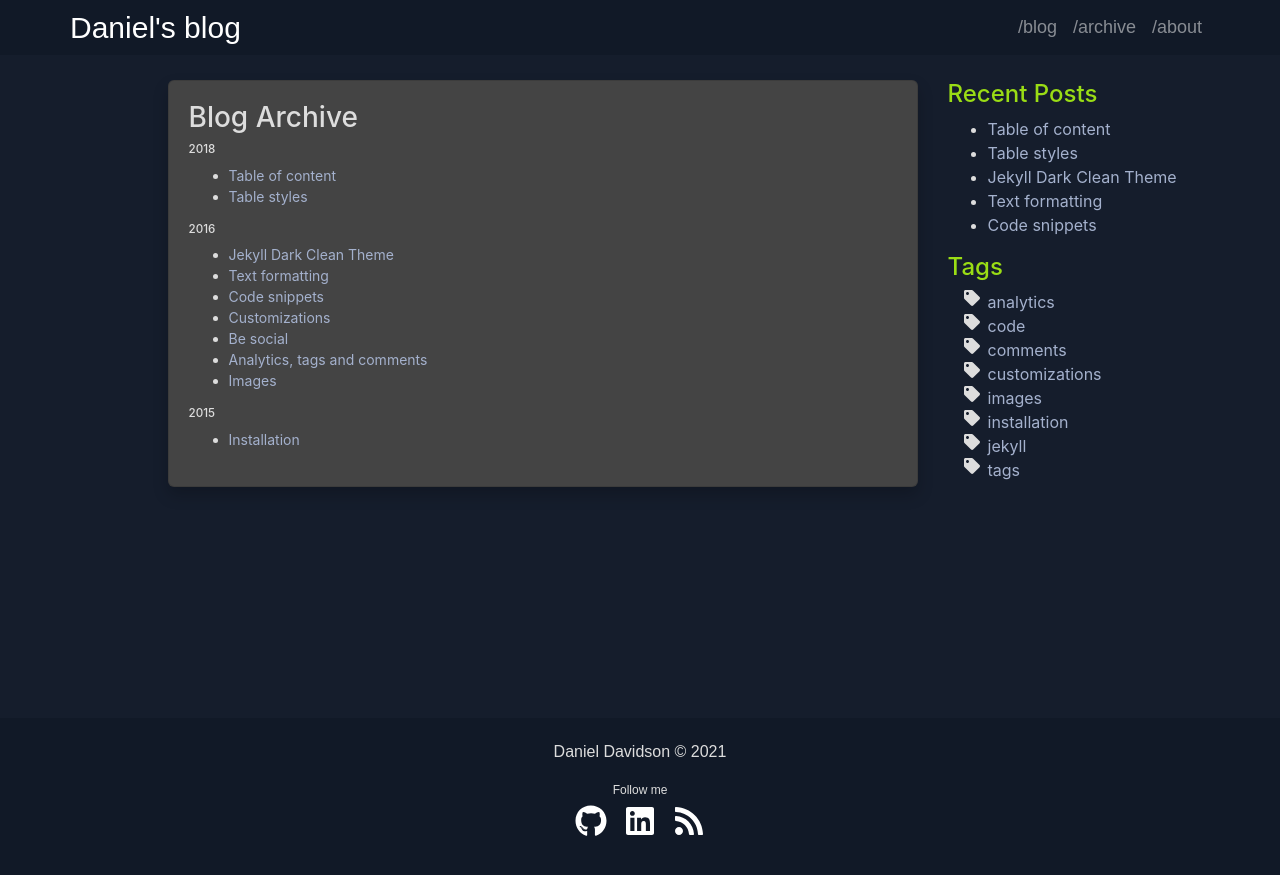
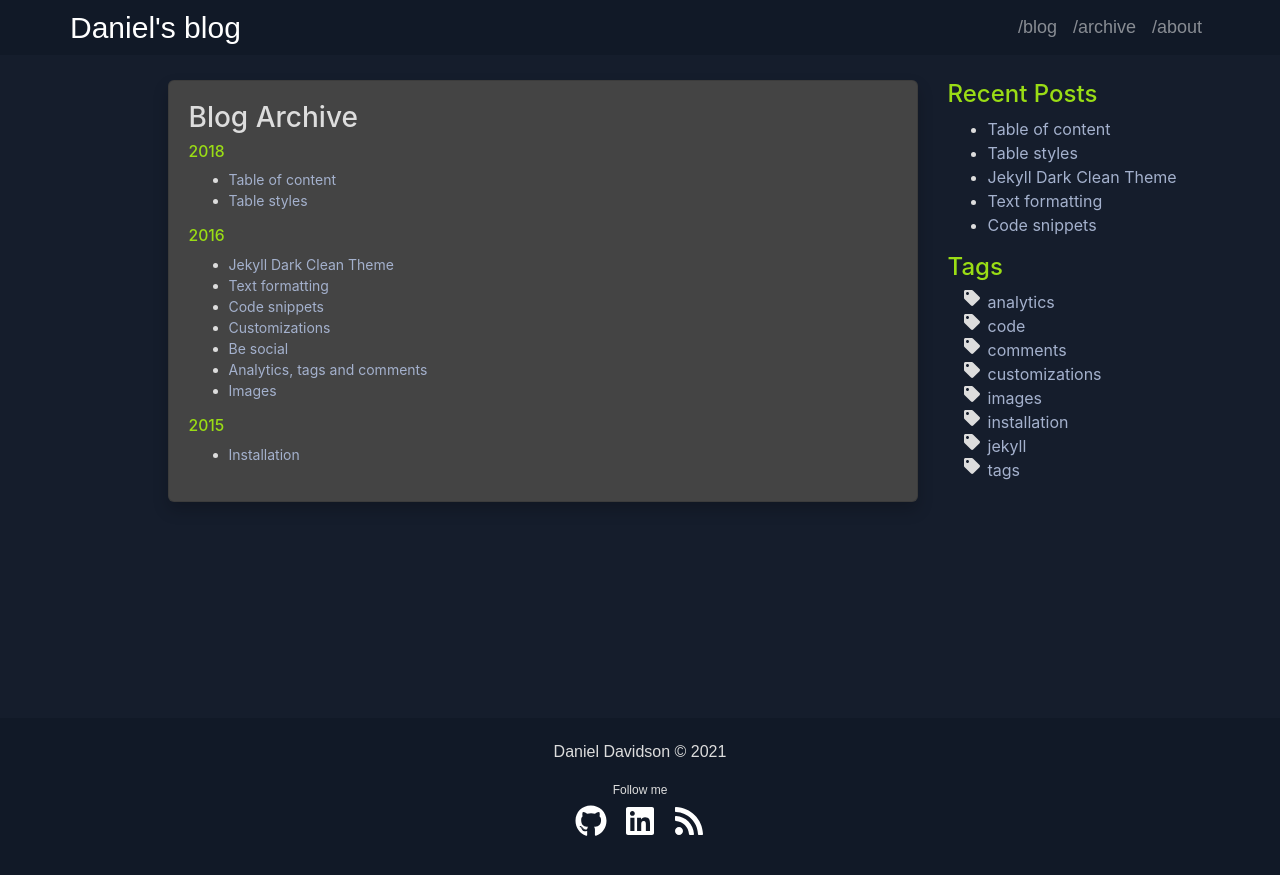
Before and after one commit to danieldavidson/danieldavidson.github.io, a Jekyll site: the page built from archive.html, in a window 1280 px wide. Shown: the top 875 px of the page. Built offline with Jekyll 4.4.1, drawn with Linux system fonts in a browser that asks for light colours.

Commit message:
Update archive.html

```diff
--- a/archive.html
+++ b/archive.html
@@ -9,7 +9,7 @@ title: Blog archive
 			{% capture currentyear %}{{post.date | date: "%Y"}}{% endcapture %}
 			{% if currentyear != year %}
 				{% unless forloop.first %}</ul>{% endunless %}
-					<h5>{{ currentyear }}</h5>
+					<h4 style="color: #9ADD15;">{{ currentyear }}</h4>
 					<ul class="posts">
 					{% capture year %}{{currentyear}}{% endcapture %}
 				{% endif %}
```
